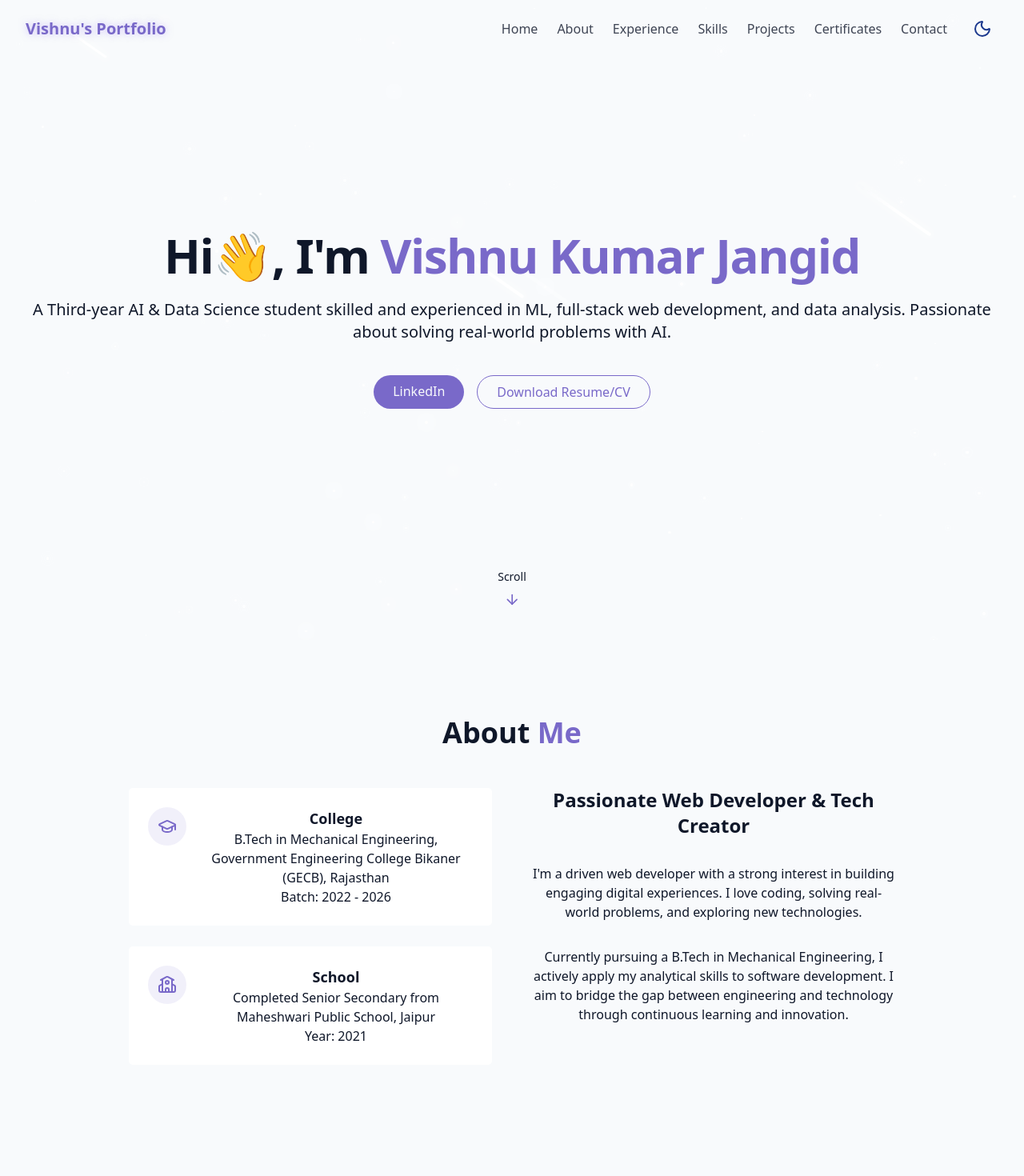
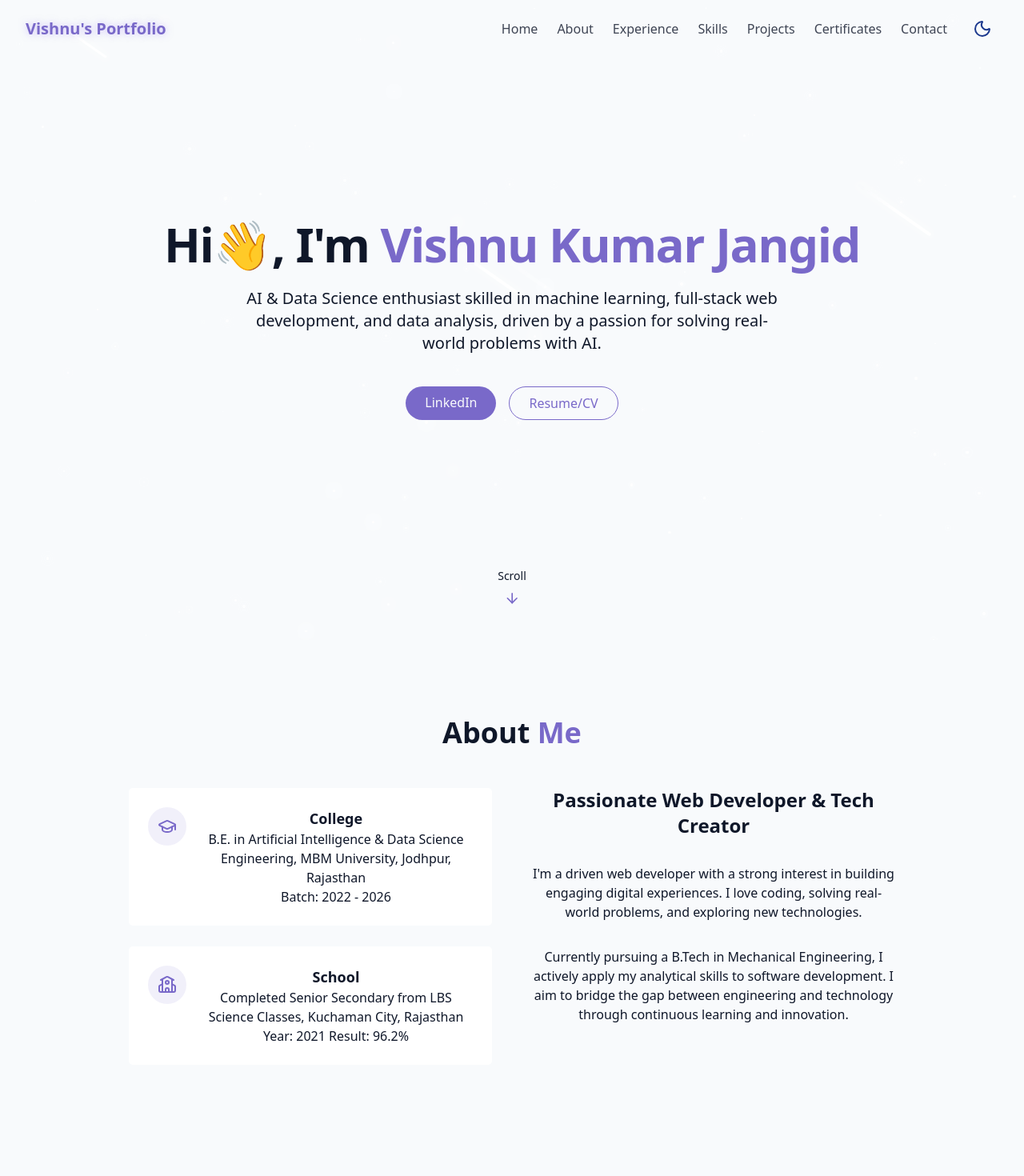
Before and after one commit to vishnujangid88/My-portfolio, a React (Vite) app: page / in a window 1280 px wide. Shown: the top 1470 px of the page at 80% size. Built offline with nearby package versions, Linux system fonts and the light colour scheme.

Commit message:
Updated Home Section

```diff
--- a/src/components/AboutSection.jsx
+++ b/src/components/AboutSection.jsx
@@ -19,7 +19,7 @@ export const AboutSection = () => {
                 <div>
                   <h4 className="font-semibold text-lg">College</h4>
                   <p className="text-muted-foreground">
-                    B.Tech in Mechanical Engineering, Government Engineering College Bikaner (GECB), Rajasthan <br />
+                    B.E. in Artificial Intelligence & Data Science Engineering, MBM University, Jodhpur, Rajasthan <br />
                     Batch: 2022 - 2026
                   </p>
                 </div>
@@ -34,8 +34,9 @@ export const AboutSection = () => {
                 <div>
                   <h4 className="font-semibold text-lg">School</h4>
                   <p className="text-muted-foreground">
-                    Completed Senior Secondary from Maheshwari Public School, Jaipur <br />
+                    Completed Senior Secondary from LBS Science Classes, Kuchaman City, Rajasthan <br />
                     Year: 2021
+                    Result: 96.2%
                   </p>
                 </div>
               </div>
--- a/src/components/ContactSection.jsx
+++ b/src/components/ContactSection.jsx
@@ -137,7 +137,7 @@ export const ContactSection = () => {
                   name="email"
                   required
                   className="w-full px-4 py-2 rounded-md border border-input bg-background focus:outline-none focus:ring-2 focus:ring-primary"
-                  placeholder="harsh@gmail.com"
+                  placeholder="harsh  @gmail.com"
                 />
               </div>
 
--- a/src/components/ExperienceSection.jsx
+++ b/src/components/ExperienceSection.jsx
@@ -12,7 +12,7 @@ export const ExperienceSection = () => {
         <div className="grid grid-cols-1 md:grid-cols-2 gap-12 items-center">
           <div className="space-y-6">
             <h3 className="text-2xl font-semibold">
-              Passionate Web Developer & Tech Creator
+              Intern at DreamTeam Technologies Pvt. Ltd. (June-July 2024)
             </h3>
 
             <p className="text-muted-foreground">
--- a/src/components/HomeSection.jsx
+++ b/src/components/HomeSection.jsx
@@ -1,43 +1,73 @@
+import { useEffect, useState } from "react";
 import { ArrowDown } from "lucide-react";
 
 export const HomeSection = () => {
-    return <section id="home" className="relative min-h-screen flex flex-col items-center justify-center px-4">
+  const [showArrow, setShowArrow] = useState(true);
+
+  useEffect(() => {
+    const handleScroll = () => {
+      setShowArrow(window.scrollY < 50);
+    };
+
+    window.addEventListener("scroll", handleScroll);
+    return () => window.removeEventListener("scroll", handleScroll);
+  }, []);
+
+  return (
+    <section
+      id="home"
+      className="relative min-h-screen flex flex-col items-center justify-center px-4"
+    >
       <div className="containr mx-w-4xl mx-auto text-center z-10">
         <div className="space-y-6">
           <h1 className="text-4xl md:text-6xl font-bold tracking-tight">
             <span className="opacity-0 animate-fade-in">Hi👋, I'm </span>
-                    <span className="text-primary opacity-0 animate-fade-in-delay-1"> Vishnu</span>
-                    <span className="text-primary opacity-0 animate-fade-in-delay-2"> Kumar</span>
-                    <span className="text-primary opacity-0 animate-fade-in-delay-3"> Jangid</span>
+            <span className="text-primary opacity-0 animate-fade-in-delay-1">
+              {" "}
+              Vishnu
+            </span>
+            <span className="text-primary opacity-0 animate-fade-in-delay-2">
+              {" "}
+              Kumar
+            </span>
+            <span className="text-primary opacity-0 animate-fade-in-delay-3">
+              {" "}
+              Jangid
+            </span>
           </h1>
 
-                <p className="text-lg md:text-xl text-muted-foreground max-2-2xl mx-auto opacity-0 animate-fade-in-delay-4">
-                    A Third-year AI & Data Science student skilled and experienced in ML, full-stack web development, and data analysis. Passionate about solving real-world problems with AI.
+          <p className="text-lg md:text-xl text-muted-foreground max-w-2xl mx-auto opacity-0 animate-fade-in-delay-4">
+            AI & Data Science enthusiast skilled in machine learning, full-stack web development, and data analysis, driven by a passion for solving real-world problems with AI.
           </p>
 
-
           <div className="flex flex-col sm:flex-row gap-4 pt-4 justify-center">
-                    <a href="https://www.linkedin.com/in/vishnujangid88/" className="cosmic-button" target="_blank" rel="noopener noreferrer">
-                        {" "}
+            <a
+              href="https://www.linkedin.com/in/vishnujangid88/"
+              className="cosmic-button"
+              target="_blank"
+              rel="noopener noreferrer"
+            >
               LinkedIn
             </a>
 
             <a
-                        href="https://drive.google.com/file/d/1vUrWWPEtNVIs3xyGPaDqjIEzIwdOSN5u/view?usp=sharing" target="_blank" rel="noopener noreferrer"
+              href="https://drive.google.com/file/d/1vUrWWPEtNVIs3xyGPaDqjIEzIwdOSN5u/view?usp=sharing"
+              target="_blank"
+              rel="noopener noreferrer"
               className="px-6 py-2 rounded-full border border-primary text-primary hover:bg-primary/10 transition-colors duration-300"
             >
-                        Download Resume/CV
+              Resume/CV
             </a>
           </div>
         </div>
       </div>
 
+      {showArrow && (
         <div className="absolute bottom-8 left-1/2 transform -translate-x-1/2 flex flex-col items-center animate-bounce">
           <span className="text-sm text-muted-foreground mb-2"> Scroll </span>
           <ArrowDown className="h-5 w-5 text-primary" />
         </div>
-
-
-
+      )}
     </section>
+  );
 };
```
Lines whose indentation alone changed are shown as unchanged.
